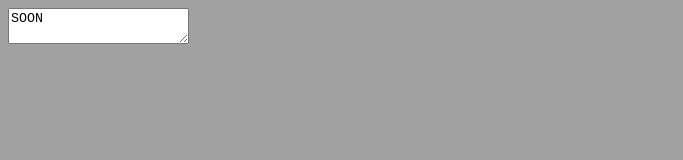
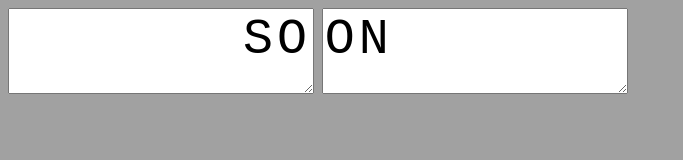
Before and after one commit to lisezmoi/lisezmoi.github.com, a plain HTML site: page index.html in a window 1280 px wide. Shown: the whole page, without its empty margins (0-683 px from the left). Drawn offline with Linux system fonts and the light colour scheme.

Commit message:
Double textarea

```diff
--- a/index.html
+++ b/index.html
@@ -4,11 +4,14 @@
   <meta charset="utf-8" />
   <title>SOON</title>
   <style type="text/css" media="screen">
-    body{font-family:monospace; background:#A1A1A1;}
-    h1{font-weight:normal; background:#fff; display:inline;}
+    body{font-family:monospace; background:#A1A1A1; min-width:630px;}
+    textarea{font-size:50px;width:300px;height:80px; letter-spacing:4px;}
+    textarea.pierre{text-align:right;}
+    textarea.raphael{text-align:left;}
   </style>
 </head>
 <body>
-  <textarea>SOON</textarea>
+  <textarea class="pierre">SO</textarea>
+  <textarea class="raphael">ON</textarea>
 </body>
 </html>
```
